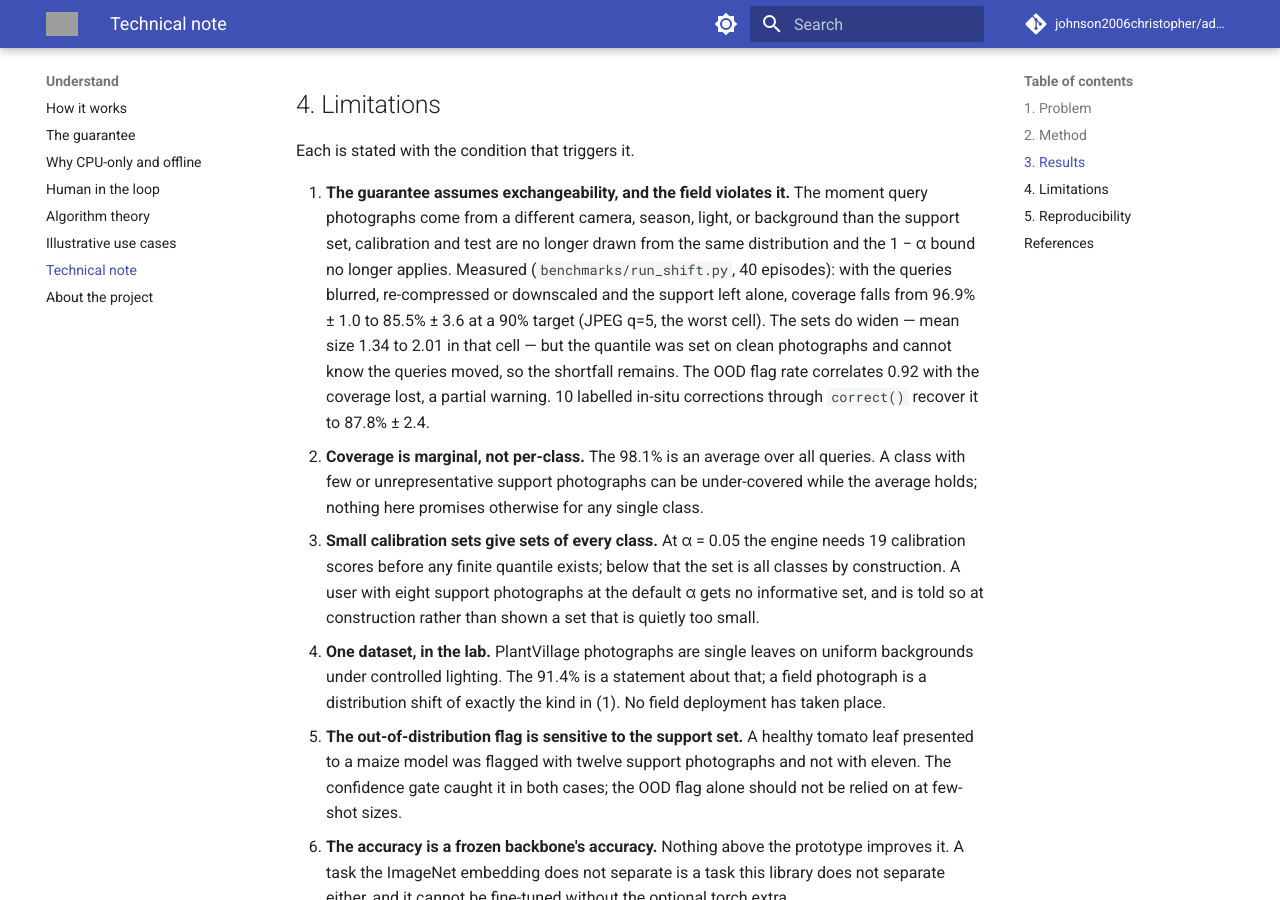
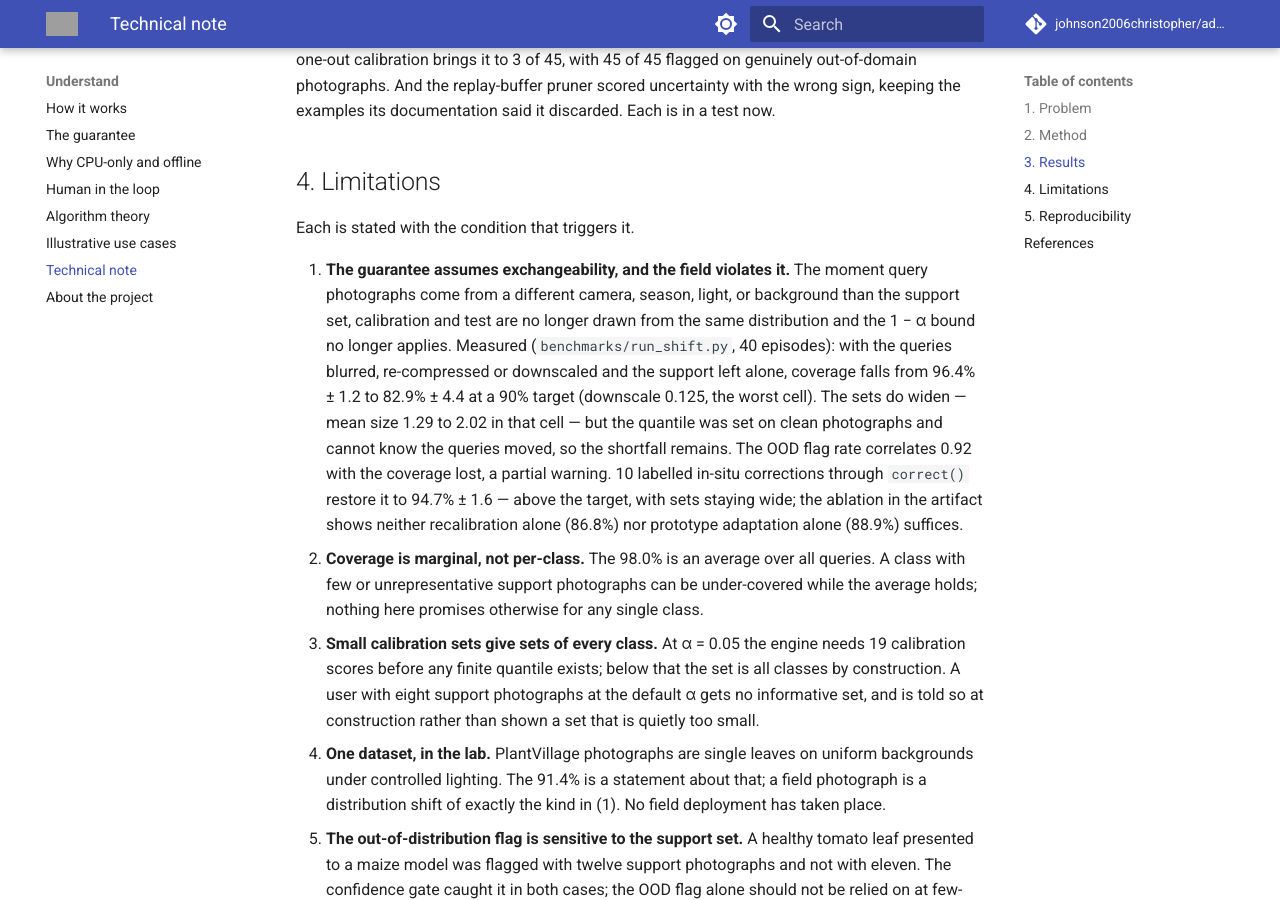
Before and after one commit to johnson2006christopher/adaptshot, an MkDocs documentation site: the page built from docs/understand/technical-note.md, in a window 1280 px wide and 900 px high, scrolled down 3069 px. Built offline with MkDocs 1.6.1 and Material for MkDocs 9.7.7, drawn with Linux system fonts in a browser that asks for light colours; comment, search, counter and statistics services are not loaded; some of the changed text lies outside the part shown; grey boxes are pictures that could not be loaded.

Commit message:
docs: technical note -- new worst cell, split column, frontier sentence (#113, #114)

```diff
--- a/docs/understand/technical-note.md
+++ b/docs/understand/technical-note.md
@@ -38,10 +38,10 @@
 
 | At α = 0.10 (90% target) | Conformal sets | Top-1 + calibrated threshold |
 |---|---|---|
-| Empirical coverage | **98.1% ± 0.6** | 83.9% ± 1.4 |
+| Empirical coverage | **98.0% ± 0.6** | 83.9% ± 1.4 |
 | Mean set size | 1.66 ± 0.14 | 0.89 ± 0.02 |
 
-The threshold baseline is calibrated on the same held-out split to the same target and misses it. Conformal clears it, at roughly 1.9× the set size. The guarantee is real, it is not free, and a reader who does not need it is told the cheaper thing is cheaper. Conformal also *over*-covers here — 98.1% against 90% — which is set size spent without need; it follows from self-calibrating on 25 points. The nonconformity score is the distance ratio d_true / d_min; the max-scaled softmax it replaced could not distinguish a clean leaf from a blurred one or a different crop (scores 0.72–0.80 for all three), and gave sets of 2.05 at 97.5%.
+The threshold baseline is calibrated on the same held-out split to the same target and misses it. Conformal clears it, at roughly 1.9× the set size. The guarantee is real, it is not free, and a reader who does not need it is told the cheaper thing is cheaper. Conformal also *over*-covers here — 98.0% against 90% — which is set size spent without need; it follows from self-calibrating on 25 points. Calibrated instead on the held-out split (the construction the theorem covers, §2), the same engine reads 96.4% ± 0.8 at mean set size 1.34 — the artifact carries both columns, and a frontier of set-valued baselines (top-k, threshold-or-full, LAC, APS, RAPS) at the same target. The nonconformity score is the distance ratio d_true / d_min; the max-scaled softmax it replaced could not distinguish a clean leaf from a blurred one or a different crop (scores 0.72–0.80 for all three), and gave sets of 2.05 at 97.5%.
 
 **Cost, measured on the same runs**, core install, 11th Gen Intel i7-11800H, 16 cores, 31 GB RAM, Linux 7.1, Python 3.14.7:
 
@@ -60,8 +60,8 @@
 
 Each is stated with the condition that triggers it.
 
-1. **The guarantee assumes exchangeability, and the field violates it.** The moment query photographs come from a different camera, season, light, or background than the support set, calibration and test are no longer drawn from the same distribution and the 1 − α bound no longer applies. Measured (`benchmarks/run_shift.py`, 40 episodes): with the queries blurred, re-compressed or downscaled and the support left alone, coverage falls from 96.9% ± 1.0 to 85.5% ± 3.6 at a 90% target (JPEG q=5, the worst cell). The sets do widen — mean size 1.34 to 2.01 in that cell — but the quantile was set on clean photographs and cannot know the queries moved, so the shortfall remains. The OOD flag rate correlates 0.92 with the coverage lost, a partial warning. 10 labelled in-situ corrections through `correct()` recover it to 87.8% ± 2.4.
-2. **Coverage is marginal, not per-class.** The 98.1% is an average over all queries. A class with few or unrepresentative support photographs can be under-covered while the average holds; nothing here promises otherwise for any single class.
+1. **The guarantee assumes exchangeability, and the field violates it.** The moment query photographs come from a different camera, season, light, or background than the support set, calibration and test are no longer drawn from the same distribution and the 1 − α bound no longer applies. Measured (`benchmarks/run_shift.py`, 40 episodes): with the queries blurred, re-compressed or downscaled and the support left alone, coverage falls from 96.4% ± 1.2 to 82.9% ± 4.4 at a 90% target (downscale 0.125, the worst cell). The sets do widen — mean size 1.29 to 2.02 in that cell — but the quantile was set on clean photographs and cannot know the queries moved, so the shortfall remains. The OOD flag rate correlates 0.92 with the coverage lost, a partial warning. 10 labelled in-situ corrections through `correct()` restore it to 94.7% ± 1.6 — above the target, with sets staying wide; the ablation in the artifact shows neither recalibration alone (86.8%) nor prototype adaptation alone (88.9%) suffices.
+2. **Coverage is marginal, not per-class.** The 98.0% is an average over all queries. A class with few or unrepresentative support photographs can be under-covered while the average holds; nothing here promises otherwise for any single class.
 3. **Small calibration sets give sets of every class.** At α = 0.05 the engine needs 19 calibration scores before any finite quantile exists; below that the set is all classes by construction. A user with eight support photographs at the default α gets no informative set, and is told so at construction rather than shown a set that is quietly too small.
 4. **One dataset, in the lab.** PlantVillage photographs are single leaves on uniform backgrounds under controlled lighting. The 91.4% is a statement about that; a field photograph is a distribution shift of exactly the kind in (1). No field deployment has taken place.
 5. **The out-of-distribution flag is sensitive to the support set.** A healthy tomato leaf presented to a maize model was flagged with twelve support photographs and not with eleven. The confidence gate caught it in both cases; the OOD flag alone should not be relied on at few-shot sizes.
```
